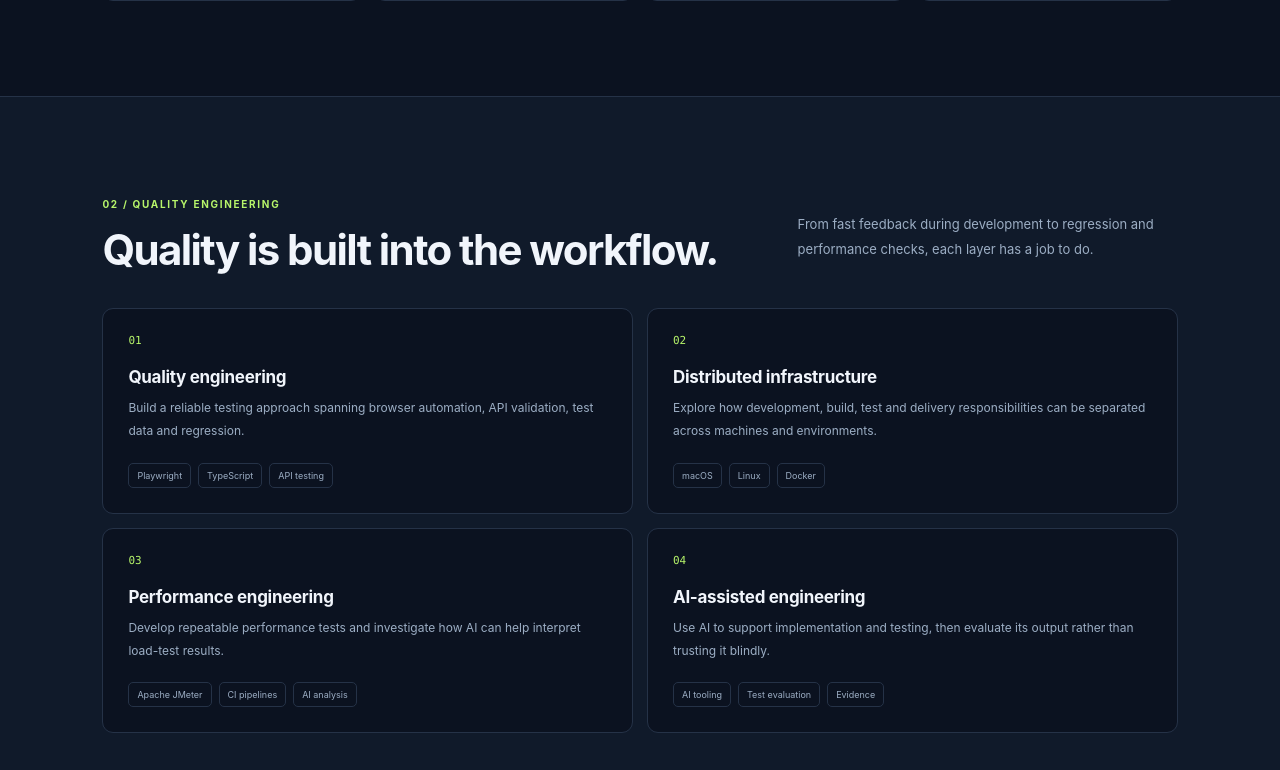
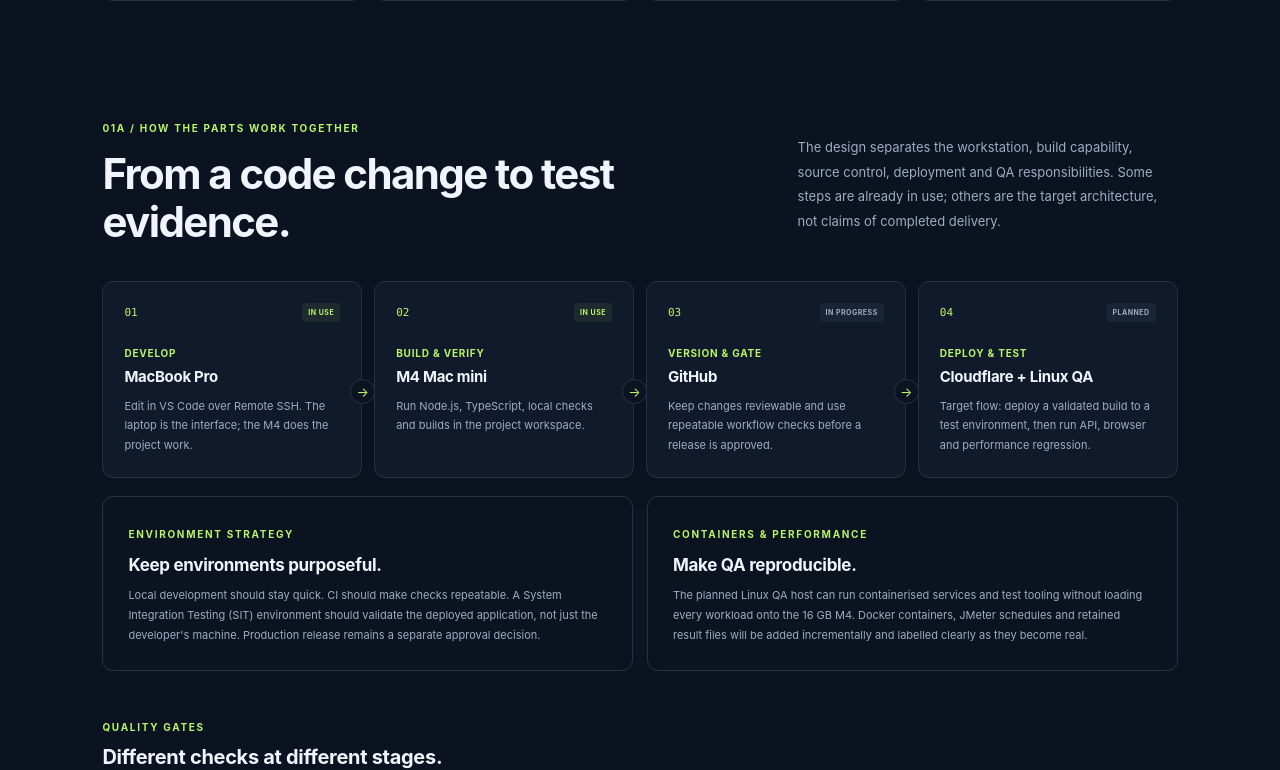
Before and after one commit to Floodzie2/qualitypeople-portfolio, a React (Vite) app: page / in a window 1280 px wide. Shown: the part 1258-2028 px from the top of the page. Built offline with nearby package versions, Linux system fonts and the light colour scheme.

Commit message:
Integrate detailed architecture section

```diff
--- a/src/App.tsx
+++ b/src/App.tsx
@@ -1,5 +1,6 @@
 
 import './App.css'
+import { ArchitectureDetail } from './ArchitectureDetail'
 
 const capabilities = [
   {
@@ -223,6 +224,8 @@
           </div>
         </section>
 
+        <ArchitectureDetail />
+
         <section className="content-section engineering-section" id="engineering">
           <div className="section-heading">
             <div>
```
